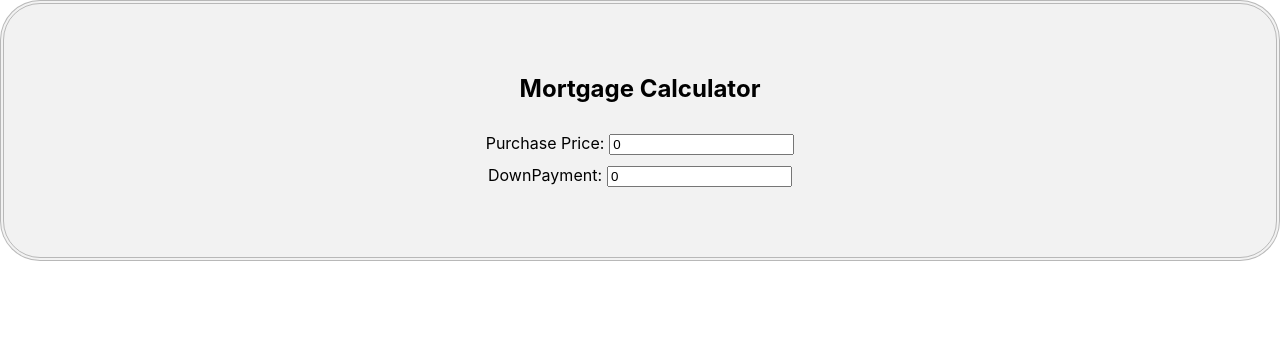
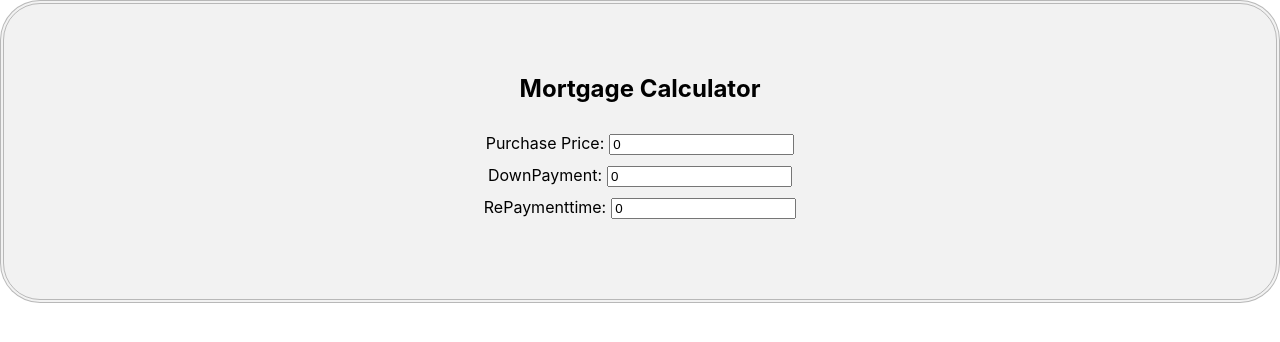
Before and after one commit to cherivamshi/mortgagecalculator, a React (Create React App) app: page / in a window 1280 px wide. Shown: the top 342 px of the page. Built offline with nearby package versions, Linux system fonts and the light colour scheme.

Commit message:
Update mortgagecalculator.js

```diff
--- a/src/mortgagecalculator.js
+++ b/src/mortgagecalculator.js
@@ -4,6 +4,8 @@ import './App.css';
 const MortgageCalculator = () => {
   const [purchasePrice, setPurchasePrice] = useState(0);
   const [DownPayment, setDownPayment] = useState(0);
+  const [RePaymenttime, setRePaymenttime] = useState(0);
+
 
 
   return (
@@ -27,6 +29,18 @@ const MortgageCalculator = () => {
             value={DownPayment}
             onChange={(e) => setDownPayment(parseFloat(e.target.value))}
           />
+           <div className="input-row">
+        <div className="input-container">
+          <label htmlFor="RePaymenttime">RePaymenttime:</label>
+          <input
+            type="number"
+            id="RePaymenttime"
+            value={RePaymenttime}
+            onChange={(e) => setRePaymenttime(parseFloat(e.target.value))}
+            />
+
+        </div>
+        </div>
         </div>
         </div>
         </div>
```
